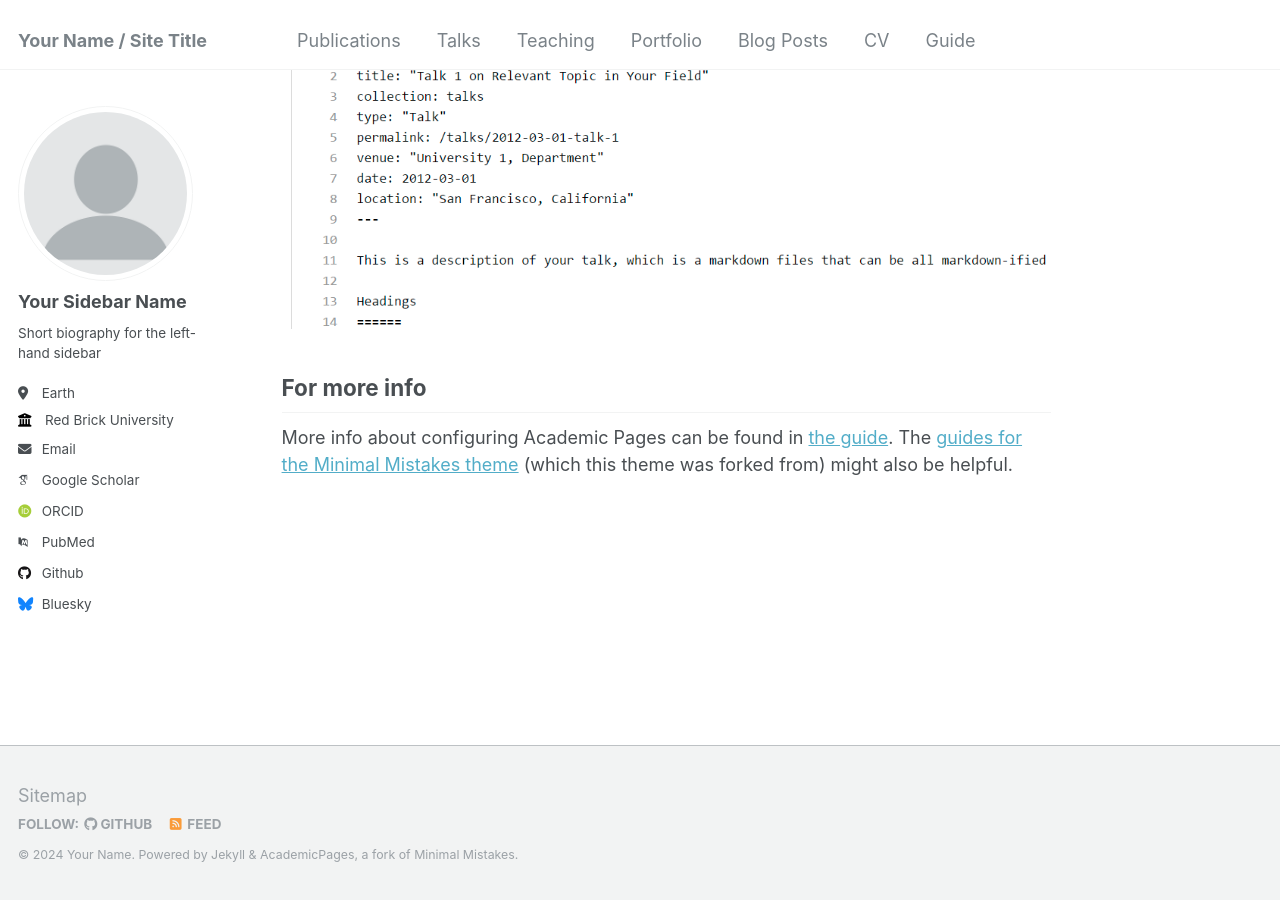
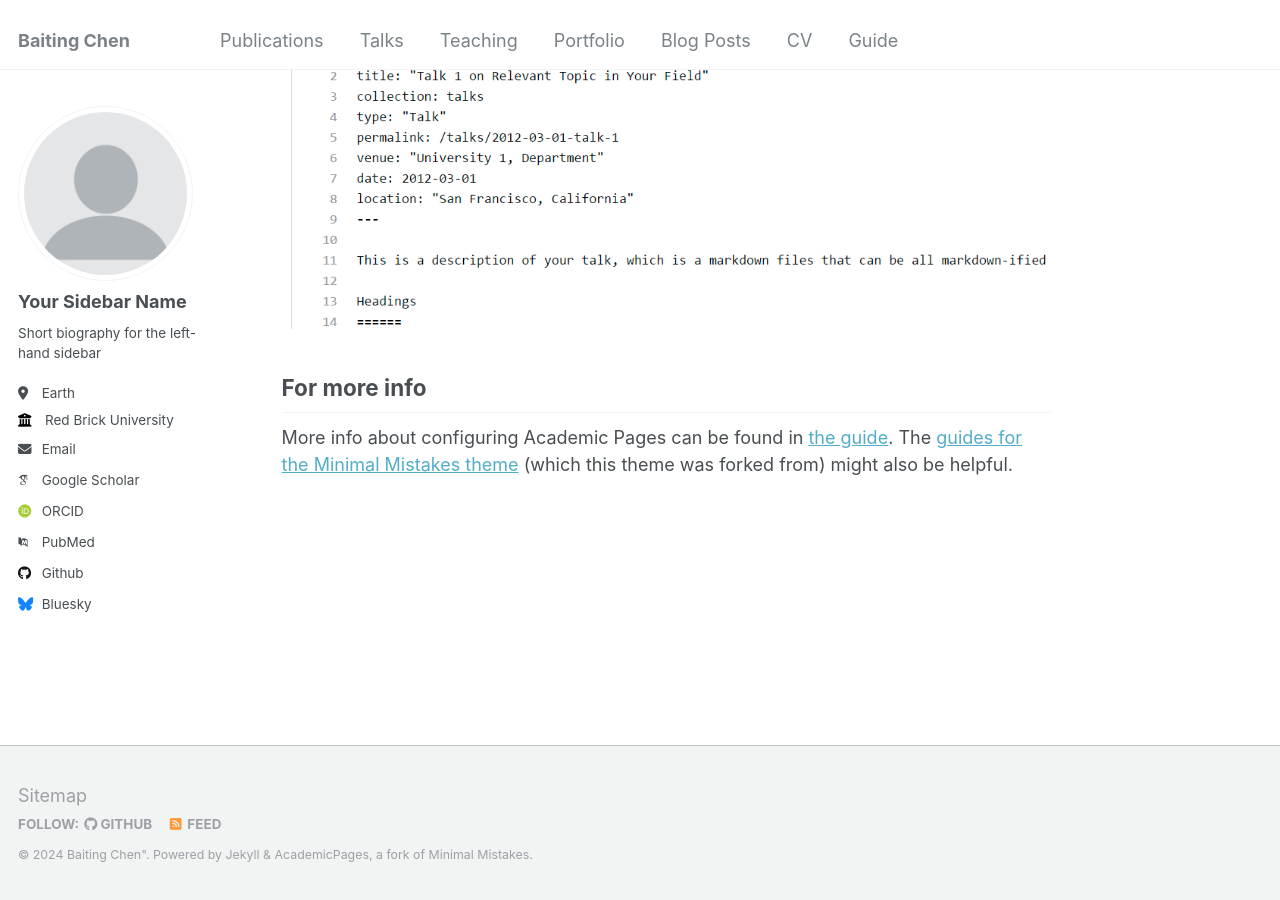
Before and after one commit to baiting0522/baiting0522.github.io, a Jekyll site: the page built from _pages/about.md, in a window 1280 px wide and 900 px high, scrolled down 2660 px. Built offline with Jekyll 4.4.1, drawn with Linux system fonts in a browser that asks for light colours; some web fonts are replaced.

Commit message:
Update _config.yml

```diff
--- a/_config.yml
+++ b/_config.yml
@@ -8,13 +8,13 @@
 
 # Basic Site Settings
 locale                   : "en-US"
-title                    : "Your Name / Site Title"
+title                    : "Baiting Chen"
 title_separator          : "-"
-name                     : &name "Your Name"
+name                     : &name Baiting Chen"
 description              : &description "personal description"
 url                      : https://academicpages.github.io # the base hostname & protocol for your site e.g. "https://mmistakes.github.io"
 baseurl                  : "" # the subpath of your site, e.g. "/blog"
-repository               : "academicpages/academicpages.github.io"
+repository               : "baiting0522/baiting0522.github.io"
 
 # Site Author - The following control what appear as part of the author content on the side bar.
 #               If a field is blank the icon and link will not appear, otherwise it will be shown.
```
